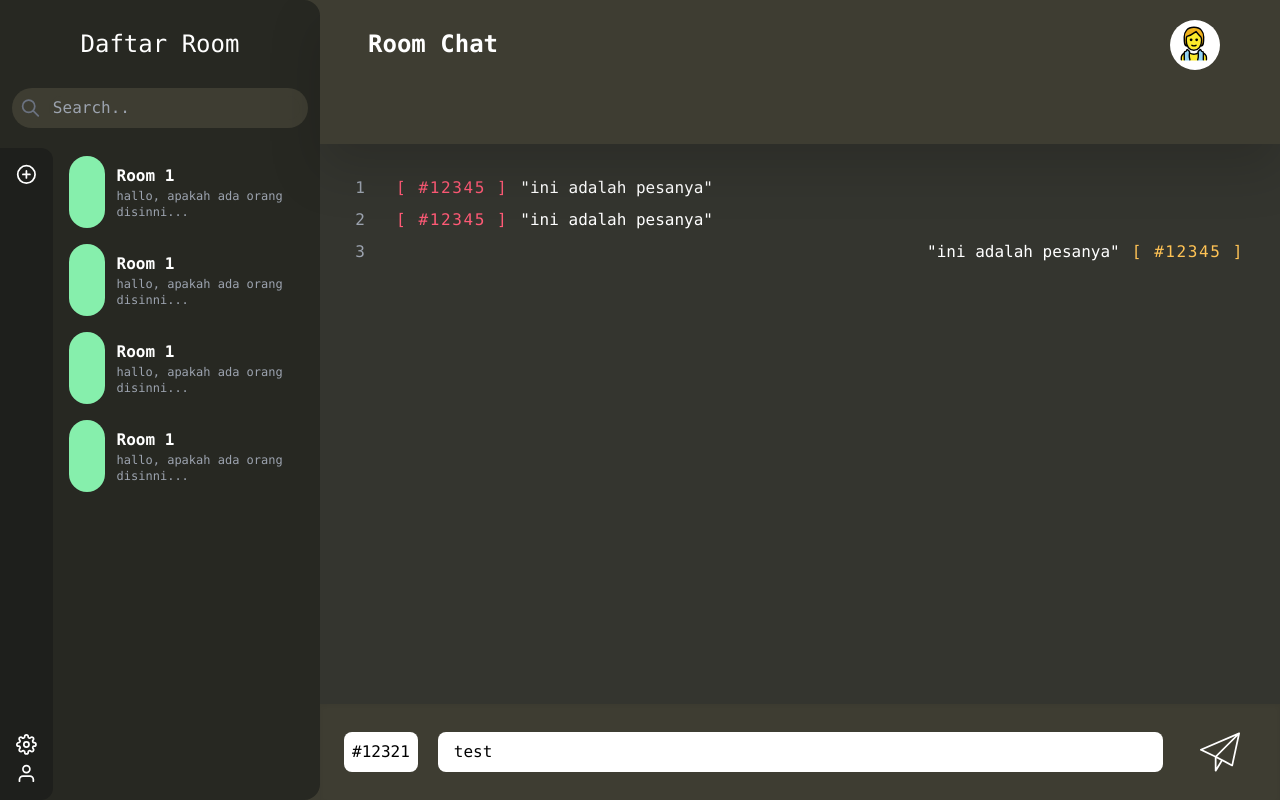
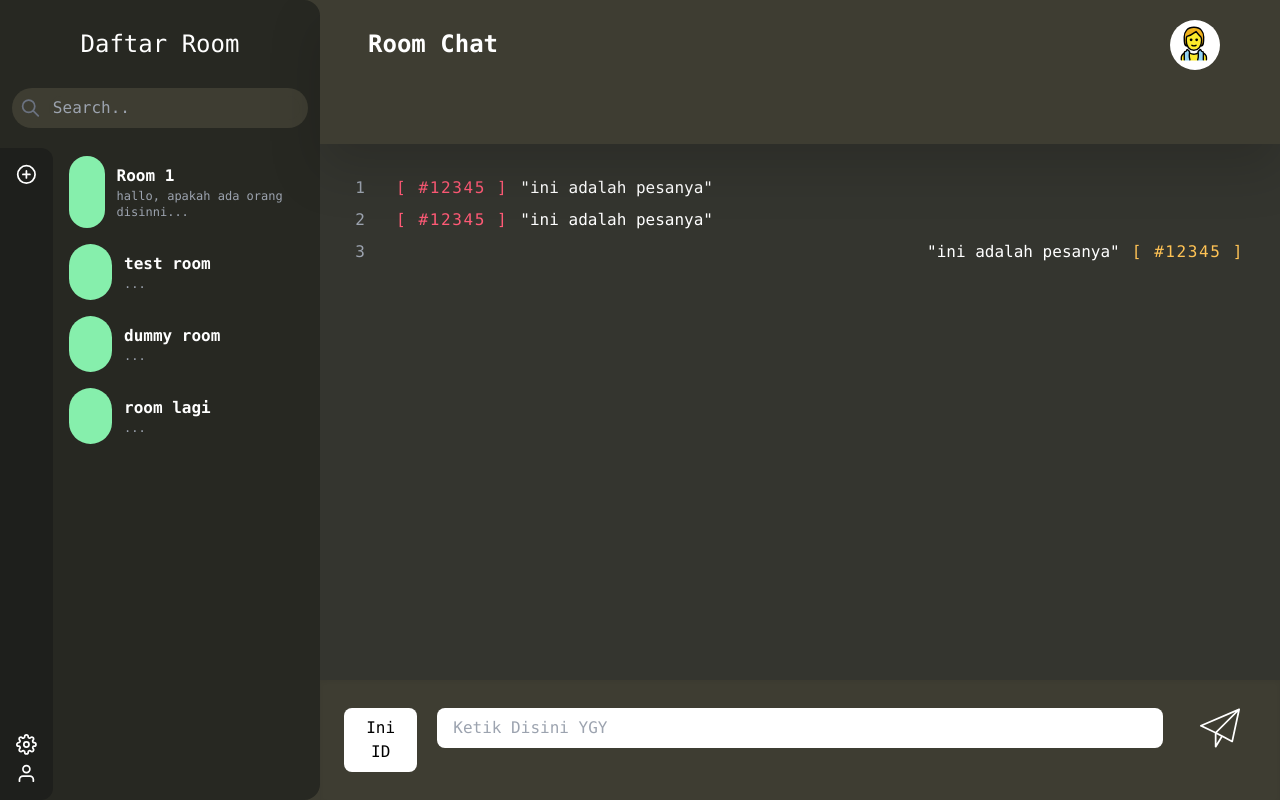
Before and after one commit to zidan-p/real-time-chat, a website built with webpack: page frontend/src/template.html in a window 1280 px wide. Built offline with nearby package versions, Linux system fonts and the light colour scheme.

Commit message:
try to more extend class

```diff
--- a/frontend/src/app/js/DOM_component/dom_component.js
+++ b/frontend/src/app/js/DOM_component/dom_component.js
@@ -19,17 +19,17 @@ let msgRow = ({numberRow = NaN ,msg = "",idSender = NaN,fromMe = false})=>{
 
 
 //daftar room
-let roomList = ({isActive = false, roomName = "", newMsg = ""}) => {
+let roomList = ({isActive = false, roomName = "", newMsg = "", roomId=0}) => {
     let div = document.createElement('DIV');
     div.innerHTML = `
-    <div class="flex gap-3 py-2 ${isActive ? 'bg-vscode-3' : ''} rounded-l-full transition cursor-pointer">
+    <div id="room-${roomId}-side" class="hover:bg-vscode-2 flex gap-3 py-2 ${isActive ? 'bg-vscode-3' : ''} rounded-l-full transition cursor-pointer">
         <div class="bg-green-300 ml-2 basis-1/6 rounded-full"></div>
         <div class="flex flex-col py-2">
             <h4 class="font-semibold text">${roomName}</h4>
             <h4 class="font-extralight text-xs text-gray-400">${newMsg}...</h4>
         </div>
     </div>
-    `
+    `.trim()
     return div.firstChild;
 }
 
@@ -45,7 +45,7 @@ let header = ({roomName = "", roomIcon = ""}) => {
             </button>
         </div>
     </div>
-    `
+    `.trim()
     return div.firstChild;
 }
 
@@ -84,7 +84,7 @@ let inputMessage = ({inpTxt = ""}) => {
             </svg>
         </div>
     </div>
-    `
+    `.trim()
     return div.firstChild;
 }
 
--- a/frontend/src/app/js/components/chatContent.js
+++ b/frontend/src/app/js/components/main/chatContent.js
@@ -1,4 +1,4 @@
-import {msgRow} from './../DOM_component/dom_component'
+import {msgRow} from '../../DOM_component/dom_component'
 import {InputMessage} from './inputMessage'
 
 // container atau tempat untuk menampilkan pesan
@@ -8,6 +8,8 @@ class ChatContent{
     lastRow = 0
     idUser
 
+    // ---- elemen value ---
+    containerElement
 
     // ---- dom value ---
     container
@@ -15,7 +17,7 @@ class ChatContent{
     // --- object value ---
     inputMessage
 
-    constructor(){
+    constructor({msg}){
         this.container = document.querySelector('#msg-container')
         this.idUser = 12321;
         this.inputMessage = new InputMessage({
--- a/frontend/src/app/js/components/header.js
+++ b/frontend/src/app/js/components/main/header.js
@@ -21,3 +21,5 @@ class Header{
 
     }
 }
+
+export {Header}
--- a/frontend/src/app/js/components/inputMessage.js
+++ b/frontend/src/app/js/components/main/inputMessage.js
@@ -34,9 +34,7 @@ class InputMessage{
     }
 
     onSubmitForm(callback){ //berisi callback untuk menjalankan fungsi yg dikirim nanti
-        console.log("seharusnya onsubmit sudah di attach")
         this.form.addEventListener('submit',(e)=>{
-            console.log("seharusnya form sudah terkirim")
             e.preventDefault();
             callback();
             this.input.value = "";
@@ -48,7 +46,7 @@ class InputMessage{
         })
     }
 
-    getElement(){
+    createElement(){
         return inputMessage(this.currentMsg);
     }
 
--- /dev/null
+++ b/frontend/src/app/js/components/main/roomMain.js
@@ -0,0 +1,35 @@
+import {Header} from "./header";
+import {InputMessage} from "./inputMessage";
+import {ChatContent} from "./chatContent";
+
+
+class RoomMain{
+    // -- object --
+    header
+    inputMessage
+    chatContent
+
+    // -- value --
+
+    constructor({roomName, roomIcon}){
+
+        this.header = new Header({
+            roomName: roomName,
+            roomIcon: roomIcon
+        });
+
+        this.inputMessage = new InputMessage({
+            currentMsg : "dummy", //kosong kan terlebih dahulu
+            userId : 123, //nah, ini mungkin bisa di lihat nanti
+        })
+
+        this.chatContent = new ChatContent({
+
+        })
+    }
+
+
+
+}
+
+export {RoomMain}
--- /dev/null
+++ b/frontend/src/app/js/components/room.js
@@ -0,0 +1,42 @@
+//karen saya masih bingung maka saya buat room tersendiri yang nantinya
+//room ini akan digunkana untuk main dan sidebar
+
+import { RoomAside } from "./sidebar/roomAside";
+import { RoomMain} from "./main/roomMain";
+
+class Room {
+    // --- object ---
+    roomAside
+    roomMain
+
+    // -- data properties --
+    participant = []
+    msg = [] //saya kurang tahu apakah ini disarankan?
+    name
+    id
+
+    // -- dom object --
+    sideRoomContainer
+    mainRoomContainer
+
+    constructor({participant, msg, name, id}){
+        this.msg = msg;
+        this.name = name;
+        this.id = id;
+        this.participant = participant;
+
+        this.roomAside = new RoomAside({
+            roomName : this.name,
+            newMsg: "",
+            roomId : this.id
+        });
+    }
+
+    //saya kurang tahu bagaimana cara yang benar dalam melakukan
+    //operasi pada object, jadi saya pakai cara ini
+    appendRoomSide(sidebar){
+        sidebar.addRoom(roomAside);
+    }
+}
+
+export {Room}
--- /dev/null
+++ b/frontend/src/app/js/components/sidebar/roomAside.js
@@ -0,0 +1,36 @@
+import {roomList} from "./../../DOM_component/dom_component"
+
+//room bagian samping
+class RoomAside{
+    roomName
+    newMsg
+    roomId
+
+    // --- dom element ---
+    asideRoomContainer
+    nameContainer
+    newMsgContainer
+
+    constructor({roomName = "", newMsg = "", roomId}){
+        this.roomName = roomName
+        this.roomId = roomId
+        this.newMsg = newMsg
+    }
+
+    setDom(){
+        this.asideRoomContainer = document.querySelector(`#room-${this.roomId}-side`);
+        this.nameContainer = this.asideRoomContainer.querySelector('.room-name-aside');
+        this.newMsgContainer = this.asideRoomContainer.querySelector('.new-msg-container');
+    }
+
+    createElement(){
+        return roomList({
+            isActive: false,
+            roomName: this.roomName,
+            newMsg : this.newMsg,
+            roomId : this.roomId
+        })
+    }
+}
+
+export {RoomAside}
--- /dev/null
+++ b/frontend/src/app/js/components/sidebar/sidebar.js
@@ -0,0 +1,44 @@
+
+
+
+class SideBar{
+    roomSideList = [] //berisi object roomAside
+
+    // -- dom element ---
+    container
+    roomListContainer
+    settingContainer
+
+    constructor(roomSideList){
+        this.roomSideList = roomSideList;
+        this.setDOM()
+        this.fillRoom()
+    }
+
+    setDOM(){
+        this.container = document.querySelector('ASIDE')
+        this.roomListContainer = this.container.querySelector('#room-list')
+        this.settingContainer = this.container.querySelector('#setting-list');
+    }
+
+    addRoom(roomSide){
+        this.roomSideList.push(roomSide)
+        this.appendRoom(roomSide)
+    }
+
+    appendRoom(roomSide){
+        this.roomListContainer.append(
+            roomSide.createElement()
+        )
+        roomSide.setDom()
+    }
+
+    fillRoom(){
+        this.roomSideList.forEach(room => {
+            this.appendRoom(room);
+        })
+    }
+}
+
+
+export {SideBar}
--- a/frontend/src/app/js/controller/test-send-msg-controller.js
+++ b/frontend/src/app/js/controller/test-send-msg-controller.js
@@ -1,17 +1,51 @@
 /*
-ini hanya untuk uji coba bagaimana untuk melakukan
-pengiriman pesan pada content
+sekarang ini berfung mengatur controller alur program
+*/
+
+import { Room } from "./../components/room";
+import {SideBar} from "./../components/sidebar/sidebar"
+
+// baru pertama kali user masuk
+// ada 1 room
+// terbuka percakapan antara user dengan user lain
+
+//dummy data yang akan diproses
+//ini hany astruktur sementara, nantinya ini akan diubah
+let rooms = [
+    {
+        id : 1,
+        name : "test room",
+        participant : [],
+        msg : [],
+    },
+    {
+        id : 3,
+        name : "dummy room",
+        participant : [],
+        msg : [],
+    },
+    {
+        id : 2,
+        name : "room lagi",
+        participant : [],
+        msg : [],
+    },
+]
 
 
-*/
-
-import { ChatContent } from "../components/chatContent";
-import { InputMessage } from "../components/inputMessage";
 
 function testRun(){
-    //definisikan container text
-    let chatContent = new ChatContent();
-    chatContent.setEvent();
+    let roomList = rooms.map(room => {
+        return new Room(room)
+    });
+
+    let side = new SideBar(
+        roomList.map(room =>room.roomAside)
+    )
+
+    // //definisikan container text
+    // let chatContent = new ChatContent();
+    // chatContent.setEvent();
 }
 
 
--- a/frontend/src/template.html
+++ b/frontend/src/template.html
@@ -30,7 +30,7 @@
 <body class="font-mono text-white">
     <div class="h-screen flex bg-vscode-2">
         <!-- side bar untuk daftar room -->
-        <div class="basis-1/3 bg-vscode-4 rounded-r-2xl overflow-hidden flex flex-col">
+        <aside class="basis-1/3 bg-vscode-4 rounded-r-2xl overflow-hidden flex flex-col">
 
             <div class="wrapper">
                 <h1 class="text-center py-5 my-2 text-2xl text-white font-medium">Daftar Room</h1>
@@ -45,7 +45,7 @@
             </div>
             <!--daftar room dan setting-->
             <div id="room-setting" class="flex w-full h-full gap-2">
-                <div class="basis-1/6 bg-vscode-5 rounded-r-xl flex flex-col p-4 justify-between"> <!--setting-->
+                <div id="setting-list" class="basis-1/6 bg-vscode-5 rounded-r-xl flex flex-col p-4 justify-between"> <!--setting-->
                     <div class="flex flex-col">
                         <!--tambah room-->
                         <div id="add-room" class="tooltip-collection">
@@ -86,41 +86,20 @@
                     </div>
                 </div>
                 <div id="room-list" class="grow"> <!--room-->
-                    <div class="flex gap-3 py-2 hover:bg-vscode-3 rounded-l-full transition cursor-pointer">
+                    <div class="flex gap-3 py-2 hover:bg-vscode-2 rounded-l-full transition cursor-pointer">
                         <div class="bg-green-300 ml-2 basis-1/6 rounded-full"></div>
                         <div class="flex flex-col py-2">
-                            <h4 class="font-semibold text">Room 1</h4>
-                            <h4 class="font-extralight text-xs text-gray-400">hallo, apakah ada orang disinni...</h4>
-                        </div>
-                    </div>
-                    <div class="flex gap-3 py-2 hover:bg-vscode-3 rounded-l-full transition cursor-pointer">
-                        <div class="bg-green-300 ml-2 basis-1/6 rounded-full"></div>
-                        <div class="flex flex-col py-2">
-                            <h4 class="font-semibold text">Room 1</h4>
-                            <h4 class="font-extralight text-xs text-gray-400">hallo, apakah ada orang disinni...</h4>
-                        </div>
-                    </div>
-                    <div class="flex gap-3 py-2 hover:bg-vscode-3 rounded-l-full transition cursor-pointer">
-                        <div class="bg-green-300 ml-2 basis-1/6 rounded-full"></div>
-                        <div class="flex flex-col py-2">
-                            <h4 class="font-semibold text">Room 1</h4>
-                            <h4 class="font-extralight text-xs text-gray-400">hallo, apakah ada orang disinni...</h4>
-                        </div>
-                    </div>
-                    <div class="flex gap-3 py-2 hover:bg-vscode-3 rounded-l-full transition cursor-pointer">
-                        <div class="bg-green-300 ml-2 basis-1/6 rounded-full"></div>
-                        <div class="flex flex-col py-2">
-                            <h4 class="font-semibold text">Room 1</h4>
-                            <h4 class="font-extralight text-xs text-gray-400">hallo, apakah ada orang disinni...</h4>
+                            <h4 class="room-name-aside font-semibold text">Room 1</h4>
+                            <h4 class="new-msg-aside font-extralight text-xs text-gray-400">hallo, apakah ada orang disinni...</h4>
                         </div>
                     </div>
                 </div>
             </div>
 
-        </div>
+        </aside>
 
         <!-- main content untuk chat -->
-        <div class="w-full h-screen flex flex-col relative bg-vscode-3">
+        <main class="w-full h-screen flex flex-col relative bg-vscode-3">
             <!-- Header Room Chat -->
             <div class="bg-vscode-2 drop-shadow-2xl min-h-36 cursor-default">
                 <div class="flex justify-between p-5">
@@ -203,7 +182,7 @@
             <!-- Input -->
             <div id="input-msg-container" class="">
                 <div class=" w-full flex flex-row gap-x-5 px-6 py-[28px] shadow-inner group bg-vscode-2">
-                    <div class="user-id bg-white text-black rounded-lg w-1/12 text-center p-2 cursor-copy">
+                    <div class="user-id bg-white  text-black rounded-lg w-1/12 text-center p-2 cursor-copy">
                         <p>Ini ID</p>
                     </div>
                     <div class="w-10/12 text-black rounded-lg text-center">
@@ -233,7 +212,7 @@
                     </button>
                 </div>
             </div>
-        </div>
+        </main>
     </div>
 </body>
 </html>
```
Also changed, not shown: frontend/src/app/js/components/roomAside.js (deleted, +0 -13 lines), frontend/dist/index.html, frontend/src/app/js/components/sidebar.js (deleted), 2 other files.
